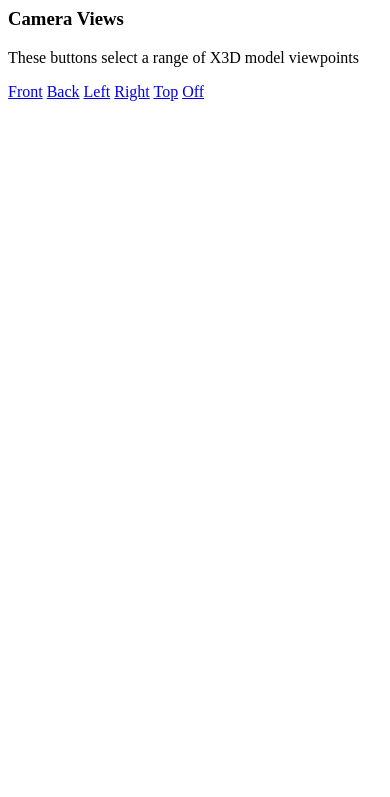
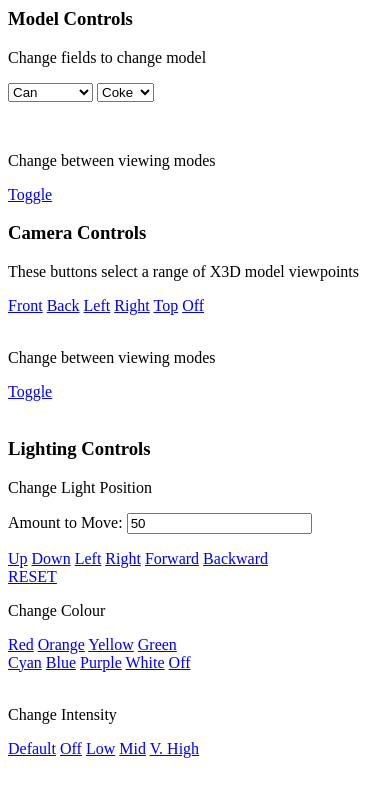
Before and after one commit to PsychoNudalz/web3d, a PHP site: page /application/scripts/x3dController.php in a window 390 px wide. Shown: the top 797 px of the page. Run offline with PHP 8.4, Linux system fonts and the light colour scheme.

Commit message:
Added more controls, added bottle fanta texture

```diff
--- a/application/scripts/x3dController.php
+++ b/application/scripts/x3dController.php
@@ -1,10 +1,45 @@
 <link rel="stylesheet" href="sass/x3dControl.css">
 <script src="application/scripts/quaternion/quaternion.js"></script>
 <script src="application/scripts/x3dCameraController.js"></script>
+<script src="application/scripts/x3dSceneController.js"></script>
+<script src="application/scripts/x3dLightController.js"></script>
 
 <div id="btn-script-zone">
+
     <div>
-        <h3 class="card-subtitle">Camera Views</h3>
+        <h3 class="card-subtitle">Model Controls</h3>
+        <div class="camera-btns">
+            <p class="card-text">Change fields to change model</p>
+            <div class="btn-group ">
+                <form>
+                    <!--    <select id="selectMesh" onclick="LoadMesh_JQ();">-->
+                    <select id="selectMesh">
+                        <option value="Can" selected>Can</option>
+                        <option value="Bottle">Bottle</option>
+                        <option value="Glass">Glass</option>
+                        <option value="TestScene">TestScene</option>
+
+                    </select>
+                    <select id="selectTexture">
+                        <option value="Coke" selected>Coke</option>
+                        <option value="Sprite">Sprite</option>
+                        <option value="Fanta">Fanta</option>
+
+                    </select>
+                </form>
+            </div>
+        </div>
+        <br>
+        <div class="camera-btns">
+            <p class="card-text">Change between viewing modes</p>
+
+            <div class="btn-group ">
+                <a href="#" class="btn btn-orange btn-responsive camera-btn" onclick="ToggleWireFrame()">Toggle</a>
+            </div>
+        </div>
+    </div>
+    <div>
+        <h3 class="card-subtitle">Camera Controls</h3>
         <div class="camera-btns">
             <p class="card-text">These buttons select a range of X3D
                 model viewpoints</p>
@@ -17,6 +52,95 @@
                 <a href="#" class="btn btn-orange btn-responsive camera-font" onclick="SetViewPoint('Default')">Off</a>
             </div>
         </div>
+        <br>
+        <div class="camera-btns">
+            <p class="card-text">Change between viewing modes</p>
+            <div class="btn-group ">
+                <a href="#" class="btn btn-orange btn-responsive camera-btn" onclick="ToggleWireFrame()">Toggle</a>
+            </div>
+        </div>
+
+    </div>
+    <br>
+    <div>
+        <h3 class="card-subtitle">Lighting Controls</h3>
+        <div class="camera-btns">
+            <p class="card-text">Change Light Position </p>
+            <form>
+                <label>Amount to Move: </label>
+                <input type="number" id="x3d_LightAddPos" placeholder="50" value="50" step="50" min="0">
+                <script>
+                    $(document).keypress(
+                        function(event){
+                            if (event.which == '13') {
+                                event.preventDefault();
+                            }
+                        });
+                </script>
+            </form>
+            <div class="btn-group ">
+                <a href="#" class="btn btn-orange btn-responsive camera-btn"
+                   onclick="x3dPointLight_MoveLight_y_pos();">Up</a>
+                <a href="#" class="btn btn-orange btn-responsive camera-btn"
+                   onclick="x3dPointLight_MoveLight_y_neg();">Down</a>
+                <a href="#" class="btn btn-orange btn-responsive camera-btn"
+                   onclick="x3dPointLight_MoveLight_z_pos();">Left</a>
+                <a href="#" class="btn btn-orange btn-responsive camera-btn"
+                   onclick="x3dPointLight_MoveLight_z_neg();">Right</a>
+                <a href="#" class="btn btn-orange btn-responsive camera-btn"
+                   onclick="x3dPointLight_MoveLight_x_pos();">Forward</a>
+                <a href="#" class="btn btn-orange btn-responsive camera-btn"
+                   onclick="x3dPointLight_MoveLight_x_neg();">Backward</a>
+            </div>
+            <div class="btn-group ">
+                <a href="#" class="btn btn-orange btn-responsive camera-btn"
+                   onclick="x3dPointLight_SetLightPos(2000,500,2000);">RESET</a>
+            </div>
+        </div>
+        <div class="camera-btns">
+            <p class="card-text">Change Colour </p>
+            <div class="btn-group ">
+                <a href="#" class="btn btn-orange btn-responsive camera-btn"
+                   onclick="x3dPointLight_ChangeColour(1,0,0)">Red</a>
+                <a href="#" class="btn btn-orange btn-responsive camera-btn"
+                   onclick="x3dPointLight_ChangeColour(1,.5,0)">Orange</a>
+                <a href="#" class="btn btn-orange btn-responsive camera-btn"
+                   onclick="x3dPointLight_ChangeColour(1,1,0)">Yellow</a>
+                <a href="#" class="btn btn-orange btn-responsive camera-btn"
+                   onclick="x3dPointLight_ChangeColour(0,1,0)">Green</a>
+
+            </div>
+            <div class="btn-group ">
+                <a href="#" class="btn btn-orange btn-responsive camera-btn"
+                   onclick="x3dPointLight_ChangeColour(0,1,.5)">Cyan</a>
+                <a href="#" class="btn btn-orange btn-responsive camera-btn"
+                   onclick="x3dPointLight_ChangeColour(0,0,1)">Blue</a>
+                <a href="#" class="btn btn-orange btn-responsive camera-btn"
+                   onclick="x3dPointLight_ChangeColour(1,0,1)">Purple</a>
+                <a href="#" class="btn btn-orange btn-responsive camera-btn"
+                   onclick="x3dPointLight_ChangeColour(1,1,1)">White</a>
+                <a href="#" class="btn btn-orange btn-responsive camera-btn"
+                   onclick="x3dPointLight_ChangeColour(0,0,0)">Off</a>
+            </div>
+        </div>
+        <br>
+        <div class="camera-btns">
+            <p class="card-text">Change Intensity </p>
+            <div class="btn-group ">
+                <a href="#" class="btn btn-orange btn-responsive camera-btn"
+                   onclick="x3dPointLight_ChangeIntensity(2)">Default</a>
+                <a href="#" class="btn btn-orange btn-responsive camera-btn"
+                   onclick="x3dPointLight_ChangeIntensity(0)">Off</a>
+                <a href="#" class="btn btn-orange btn-responsive camera-btn"
+                   onclick="x3dPointLight_ChangeIntensity(1)">Low</a>
+                <a href="#" class="btn btn-orange btn-responsive camera-btn"
+                   onclick="x3dPointLight_ChangeIntensity(5)">Mid</a>
+                <a href="#" class="btn btn-orange btn-responsive camera-btn"
+                   onclick="x3dPointLight_ChangeIntensity(10)">V. High</a>
+            </div>
+        </div>
+        <br>
+
 
     </div>
 </div>
--- /dev/null
+++ b/application/scripts/x3dLightController.js
@@ -0,0 +1,70 @@
+var x3dPointLight = document.getElementById("x3d_MainPointLight_POINTLIGHT");
+var x3dPointLight_Transform = document.getElementById("x3d_MainPointLight_TRANSFORM");
+function Initialisex3dPointLight() {
+    var x3dPointLight = document.getElementById("x3d_MainPointLight_POINTLIGHT");
+    var x3dPointLight_Transform = document.getElementById("x3d_MainPointLight_TRANSFORM");
+}
+function x3dPointLight_ChangeColour(r, g, b) {
+    if (x3dPointLight != null) {
+        x3dPointLight.setAttribute("color", r + "," + g + "," + b);
+    }
+}
+function x3dPointLight_ChangeIntensity(intensity) {
+    if (x3dPointLight != null) {
+        x3dPointLight.setAttribute("intensity", String(intensity));
+    }
+}
+function x3dPointLight_MoveLight(x, y, z) {
+    // @ts-ignore
+    var currentPos = SplitPosition(x3dPointLight_Transform.getAttribute("translation"));
+    currentPos[0] += x;
+    currentPos[1] += y;
+    currentPos[2] += z;
+    // @ts-ignore
+    x3dPointLight_Transform.setAttribute("translation", currentPos[0] + " " + currentPos[1] + " " + currentPos[2]);
+}
+function x3dPointLight_SetLightPos(x, y, z) {
+    // @ts-ignore
+    x3dPointLight_Transform.setAttribute("translation", x + " " + y + " " + z);
+}
+function x3dPointLight_MoveLight_x_pos() {
+    // @ts-ignore
+    var x = Number($("#x3d_LightAddPos").val());
+    x3dPointLight_MoveLight(x, 0, 0);
+}
+function x3dPointLight_MoveLight_x_neg() {
+    // @ts-ignore
+    var x = -Number($("#x3d_LightAddPos").val());
+    x3dPointLight_MoveLight(x, 0, 0);
+}
+function x3dPointLight_MoveLight_y_pos() {
+    // @ts-ignore
+    var x = Number($("#x3d_LightAddPos").val());
+    x3dPointLight_MoveLight(0, x, 0);
+}
+function x3dPointLight_MoveLight_y_neg() {
+    // @ts-ignore
+    var x = -Number($("#x3d_LightAddPos").val());
+    x3dPointLight_MoveLight(0, x, 0);
+}
+function x3dPointLight_MoveLight_z_pos() {
+    // @ts-ignore
+    var x = Number($("#x3d_LightAddPos").val());
+    x3dPointLight_MoveLight(0, 0, x);
+}
+function x3dPointLight_MoveLight_z_neg() {
+    // @ts-ignore
+    var x = -Number($("#x3d_LightAddPos").val());
+    x3dPointLight_MoveLight(0, 0, x);
+}
+function SplitPosition(pos) {
+    var temp = pos.split(' ');
+    try {
+        var vector3 = [Number(temp[0]), Number(temp[1]), Number(temp[2])];
+        return vector3;
+    }
+    catch (e) {
+        console.error("Failed to split pos: " + pos);
+    }
+}
+//# sourceMappingURL=x3dLightController.js.map
```
Also changed, not shown: application/scripts/x3dLightController.ts (added, +86 -0 lines), application/view/viewX3D.php (+13 -31 lines), sass/custom.scss (+2 -6 lines), assets/Model/Bottle/Bottle_Coke.png, assets/Model/Bottle/Bottle_Fanta.png (added), sass/custom.css, 3 other files.
